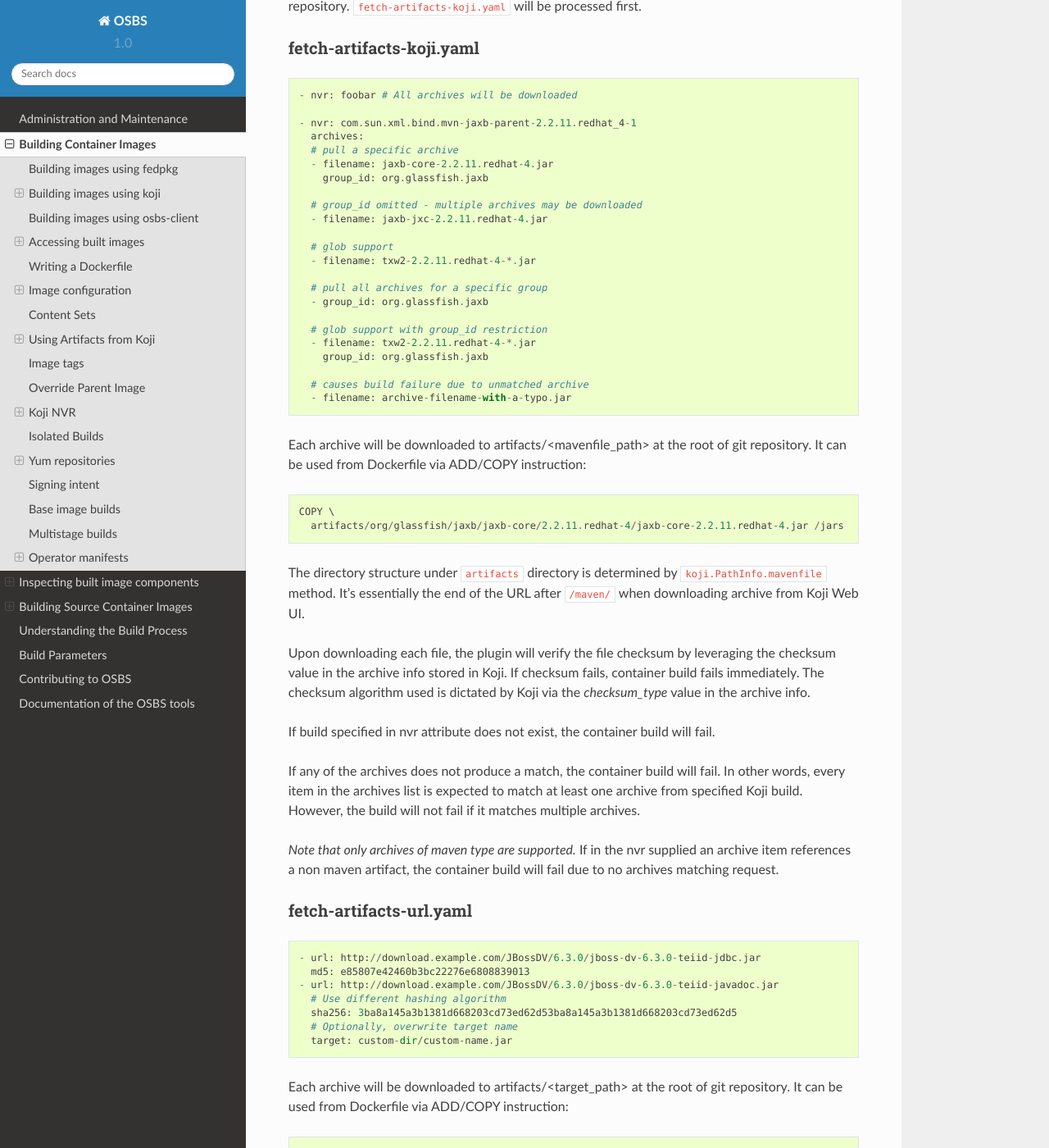
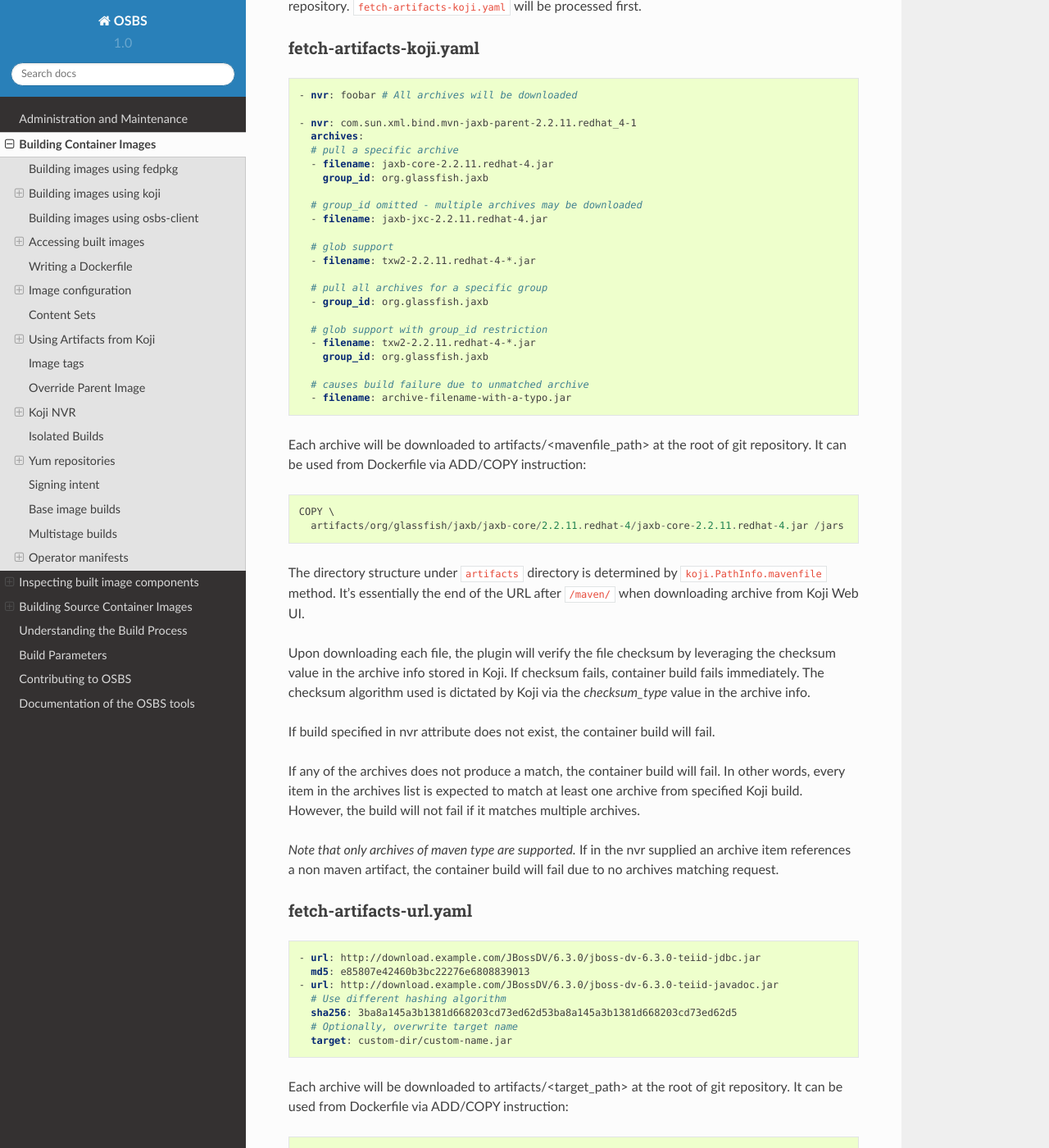
Before and after one commit to containerbuildsystem/osbs-docs, a Sphinx documentation site: the page built from docs/users.rst, in a window 1280 px wide and 1400 px high, scrolled down 17213 px. Shown: the whole window at 82% size. Built offline with Sphinx 7.4.7 and the Read the Docs theme 2.0.0, drawn with Linux system fonts in a browser that asks for light colours; some of the changed text lies outside the part shown.

Commit message:
users: syntax highlighting for more YAML examples
Tell Sphinx to syntax-highlight these examples as YAML.

Signed-off-by: Ken Dreyer <kdreyer@redhat.com>

```diff
--- a/docs/users.rst
+++ b/docs/users.rst
@@ -326,7 +326,9 @@ schema`_.
 
 .. _`container.yaml schema`: https://github.com/containerbuildsystem/osbs-client/blob/master/osbs/schemas/container.json
 
-An example::
+An example:
+
+.. code-block:: yaml
 
   ---
   platforms:
@@ -885,7 +887,7 @@ the repository. ``fetch-artifacts-koji.yaml`` will be processed first.
 fetch-artifacts-koji.yaml
 ~~~~~~~~~~~~~~~~~~~~~~~~~
 
-::
+.. code-block:: yaml
 
   - nvr: foobar # All archives will be downloaded
 
@@ -944,7 +946,7 @@ build will fail due to no archives matching request.
 fetch-artifacts-url.yaml
 ~~~~~~~~~~~~~~~~~~~~~~~~
 
-::
+.. code-block:: yaml
 
   - url: http://download.example.com/JBossDV/6.3.0/jboss-dv-6.3.0-teiid-jdbc.jar
     md5: e85807e42460b3bc22276e6808839013
```
